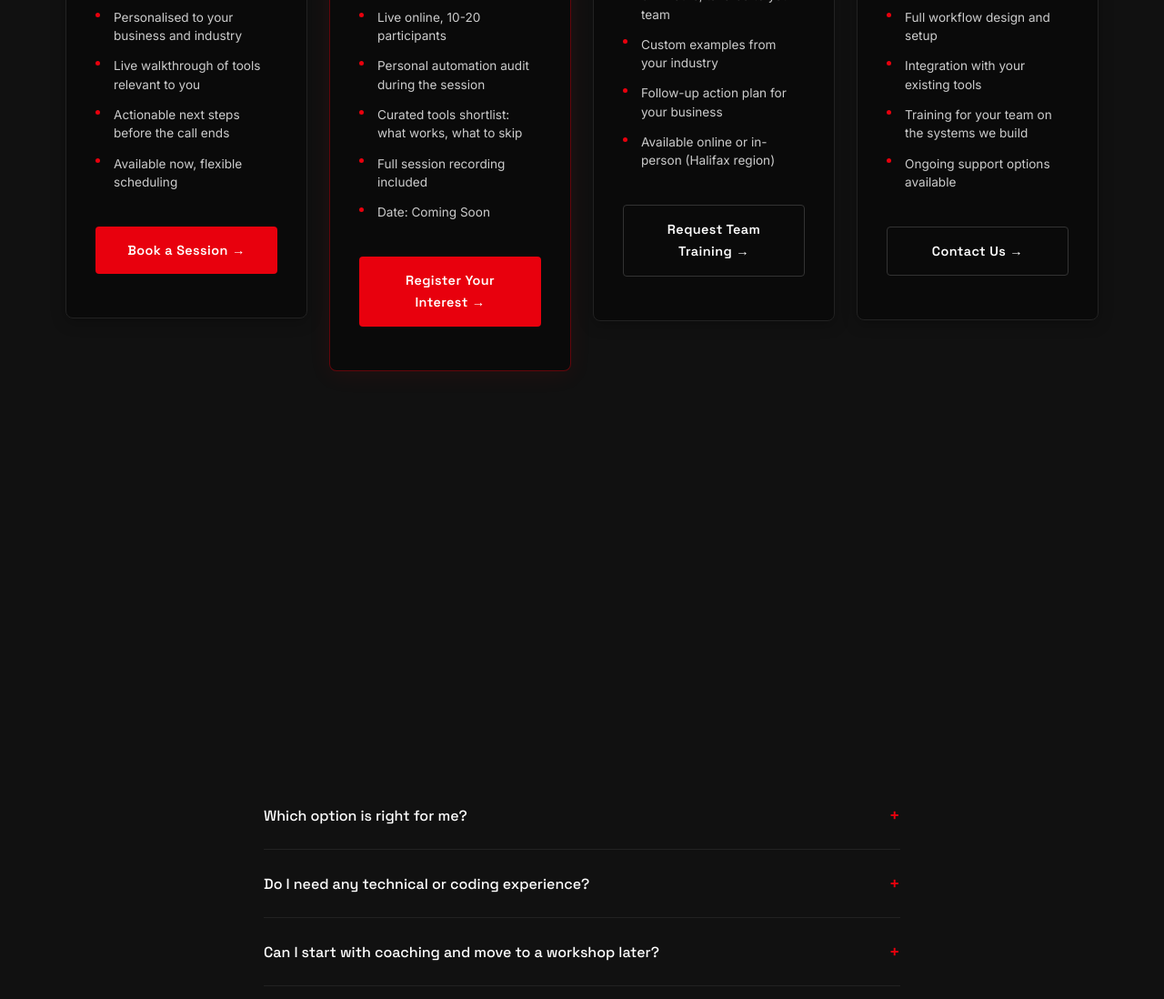
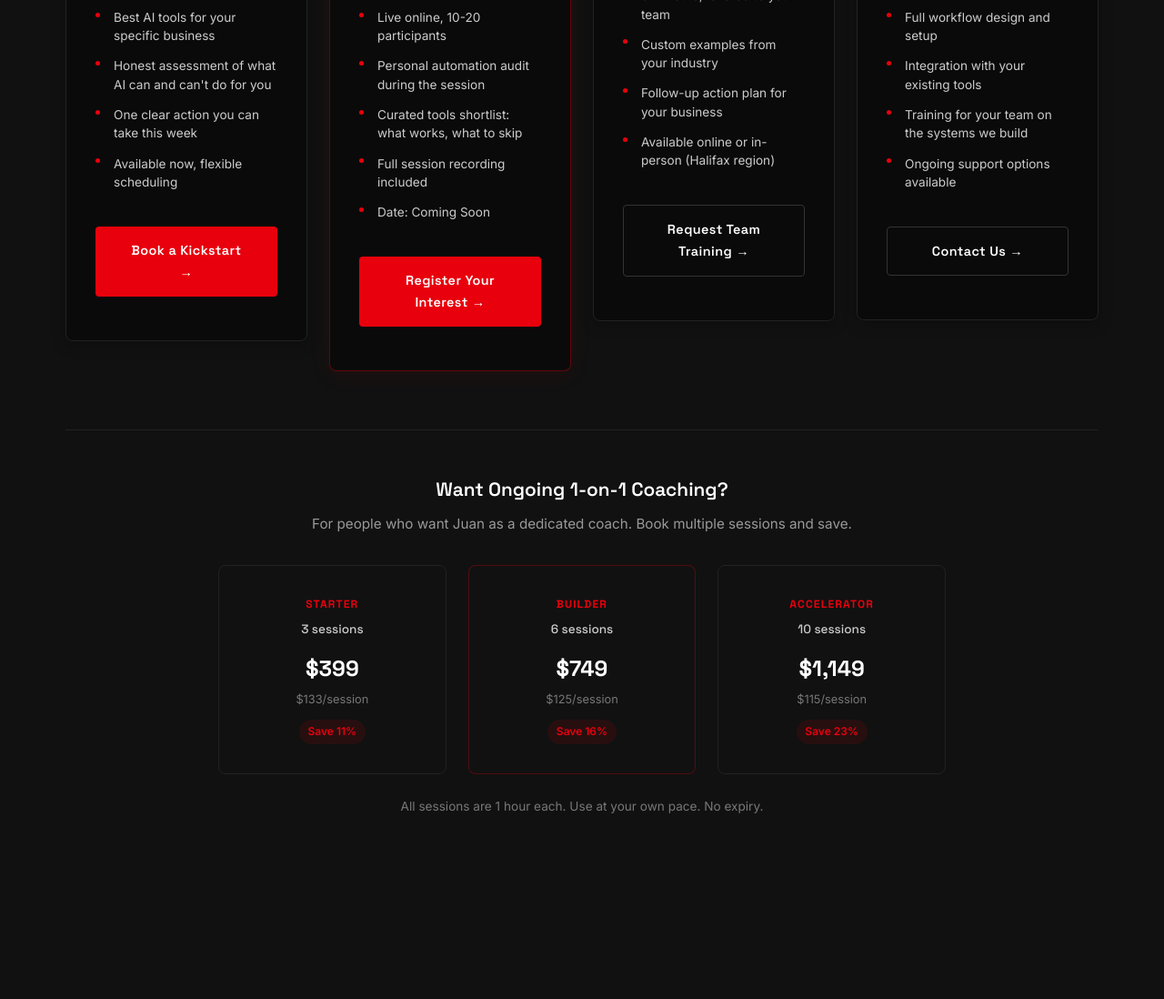
Before and after one commit to Inspired-Creative-Group/icg-website, a plain HTML site: page ai-training.html in a window 1280 px wide. Shown: the part 6920-8018 px from the top of the page at 91% size. Drawn offline with nearby package versions, Linux system fonts and the light colour scheme.

Commit message:
Reframe Tier 1 as AI Kickstart + add coaching packages
- Tier 1 renamed from '1-on-1 Coaching' to 'AI Kickstart' (introductory session)
- New copy: 'Not sure where to start?' positioning
- Added coaching packages section below pricing grid:
  Starter (3 sessions/), Builder (6/), Accelerator (10/,149)
- Builder package highlighted with featured border
- Form dropdown updated with all new options
- Structured data updated with multiple offers
- Responsive: 3-col grid on desktop, single col on mobile

```diff
--- a/ai-training.css
+++ b/ai-training.css
@@ -528,6 +528,111 @@
     font-style: italic;
 }
 
+/* ─── COACHING PACKAGES (below pricing tiers) ────────────────── */
+.coaching-packages {
+    margin-top: var(--space-2xl);
+    padding-top: var(--space-xl);
+    border-top: 1px solid var(--color-border);
+}
+.coaching-packages-header {
+    text-align: center;
+    margin-bottom: var(--space-lg);
+}
+.coaching-packages-header h3 {
+    font-family: var(--font-heading);
+    font-size: 1.3rem;
+    font-weight: 600;
+    color: var(--color-white);
+    margin-bottom: var(--space-xs);
+}
+.coaching-packages-header p {
+    font-size: 0.95rem;
+    color: var(--color-gray-400);
+    line-height: 1.6;
+}
+.coaching-packages-grid {
+    display: grid;
+    grid-template-columns: repeat(3, 1fr);
+    gap: var(--space-md);
+    max-width: 800px;
+    margin: 0 auto;
+}
+.coaching-package-card {
+    display: flex;
+    flex-direction: column;
+    align-items: center;
+    gap: 0.4rem;
+    padding: var(--space-lg) var(--space-md);
+    background: var(--color-surface);
+    border: 1px solid var(--color-border);
+    border-radius: 8px;
+    text-align: center;
+    transition: border-color 0.3s ease, box-shadow 0.3s ease;
+}
+.coaching-package-card:hover {
+    border-color: var(--color-border-light);
+    box-shadow: var(--shadow-card-hover);
+}
+.coaching-package-featured {
+    border-color: rgba(232, 0, 13, 0.3);
+}
+.coaching-package-featured:hover {
+    border-color: rgba(232, 0, 13, 0.5);
+}
+.package-name {
+    font-family: var(--font-heading);
+    font-size: 0.75rem;
+    font-weight: 700;
+    letter-spacing: 0.1em;
+    text-transform: uppercase;
+    color: var(--color-red);
+}
+.package-sessions {
+    font-family: var(--font-heading);
+    font-size: 0.85rem;
+    font-weight: 500;
+    color: var(--color-gray-300);
+}
+.package-price {
+    display: flex;
+    flex-direction: column;
+    align-items: center;
+    gap: 0.15rem;
+    margin: 0.3rem 0;
+}
+.package-amount {
+    font-family: var(--font-heading);
+    font-size: 1.5rem;
+    font-weight: 700;
+    color: var(--color-white);
+}
+.package-per {
+    font-size: 0.8rem;
+    color: var(--color-gray-500);
+}
+.package-savings {
+    font-size: 0.75rem;
+    font-weight: 600;
+    color: var(--color-red);
+    background: rgba(232, 0, 13, 0.1);
+    padding: 0.2rem 0.6rem;
+    border-radius: 100px;
+}
+.coaching-packages-note {
+    text-align: center;
+    font-size: 0.85rem;
+    color: var(--color-gray-500);
+    margin-top: var(--space-md);
+}
+
+@media (max-width: 600px) {
+    .coaching-packages-grid {
+        grid-template-columns: 1fr;
+        max-width: 320px;
+    }
+}
+
+
 /* ─── FAQ SECTION ────────────────────────────────────────────── */
 .workshop-faq {
     background: var(--color-surface);
--- a/ai-training.html
+++ b/ai-training.html
@@ -55,12 +55,22 @@
                 "name": "Inspired Creative Group Inc."
             }
         },
-        "offers": {
-            "@type": "Offer",
-            "price": "199",
-            "priceCurrency": "CAD",
-            "availability": "https://schema.org/PreOrder"
-        },
+        "offers": [
+            {
+                "@type": "Offer",
+                "name": "AI Kickstart — Single Session",
+                "price": "149",
+                "priceCurrency": "CAD",
+                "availability": "https://schema.org/InStock"
+            },
+            {
+                "@type": "Offer",
+                "name": "Group Workshop",
+                "price": "199",
+                "priceCurrency": "CAD",
+                "availability": "https://schema.org/PreOrder"
+            }
+        ],
         "duration": "PT2H30M",
         "isAccessibleForFree": false,
         "audience": {
@@ -338,21 +348,21 @@
             </div>
             <div class="workshop-tiers-grid">
 
-                <!-- Tier 1: 1-on-1 -->
+                <!-- Tier 1: AI Kickstart -->
                 <div class="workshop-tier-card gsap-animate">
-                    <span class="tier-label">1-on-1 Coaching</span>
+                    <span class="tier-label">AI Kickstart</span>
                     <div class="tier-price">
                         <span class="tier-amount">$149</span>
-                        <span class="tier-unit">CAD / hour</span>
+                        <span class="tier-unit">CAD / single session</span>
                     </div>
-                    <p class="tier-description">Bring your business, your questions, your problems. One hour with Juan over Zoom, focused entirely on your AI opportunities.</p>
+                    <p class="tier-description">Not sure where to start? One hour with Juan over Zoom. Real answers, the right tools, and a clear first step for your business.</p>
                     <ul class="tier-features">
-                        <li>Personalised to your business and industry</li>
-                        <li>Live walkthrough of tools relevant to you</li>
-                        <li>Actionable next steps before the call ends</li>
+                        <li>Best AI tools for your specific business</li>
+                        <li>Honest assessment of what AI can and can't do for you</li>
+                        <li>One clear action you can take this week</li>
                         <li>Available now, flexible scheduling</li>
                     </ul>
-                    <a href="#workshop-signup" class="btn btn-primary tier-cta">Book a Session →</a>
+                    <a href="#workshop-signup" class="btn btn-primary tier-cta">Book a Kickstart →</a>
                 </div>
 
                 <!-- Tier 2: Group Workshop -->
@@ -408,6 +418,44 @@
                     <a href="#workshop-signup" class="btn btn-ghost tier-cta">Contact Us →</a>
                 </div>
 
+            </div>
+
+            <!-- Coaching Packages -->
+            <div class="coaching-packages gsap-animate">
+                <div class="coaching-packages-header">
+                    <h3>Want Ongoing 1-on-1 Coaching?</h3>
+                    <p>For people who want Juan as a dedicated coach. Book multiple sessions and save.</p>
+                </div>
+                <div class="coaching-packages-grid">
+                    <div class="coaching-package-card">
+                        <span class="package-name">Starter</span>
+                        <span class="package-sessions">3 sessions</span>
+                        <div class="package-price">
+                            <span class="package-amount">$399</span>
+                            <span class="package-per">$133/session</span>
+                        </div>
+                        <span class="package-savings">Save 11%</span>
+                    </div>
+                    <div class="coaching-package-card coaching-package-featured">
+                        <span class="package-name">Builder</span>
+                        <span class="package-sessions">6 sessions</span>
+                        <div class="package-price">
+                            <span class="package-amount">$749</span>
+                            <span class="package-per">$125/session</span>
+                        </div>
+                        <span class="package-savings">Save 16%</span>
+                    </div>
+                    <div class="coaching-package-card">
+                        <span class="package-name">Accelerator</span>
+                        <span class="package-sessions">10 sessions</span>
+                        <div class="package-price">
+                            <span class="package-amount">$1,149</span>
+                            <span class="package-per">$115/session</span>
+                        </div>
+                        <span class="package-savings">Save 23%</span>
+                    </div>
+                </div>
+                <p class="coaching-packages-note">All sessions are 1 hour each. Use at your own pace. No expiry.</p>
             </div>
         </div>
     </section>
@@ -508,7 +556,10 @@
                                 <label for="workshopTier">Which option interests you? *</label>
                                 <select id="workshopTier" name="tier" required>
                                     <option value="" disabled selected>Select an option</option>
-                                    <option value="coaching">1-on-1 Coaching ($149/hr)</option>
+                                    <option value="kickstart">AI Kickstart — single session ($149)</option>
+                                    <option value="starter-3">1-on-1 Starter — 3 sessions ($399)</option>
+                                    <option value="builder-6">1-on-1 Builder — 6 sessions ($749)</option>
+                                    <option value="accelerator-10">1-on-1 Accelerator — 10 sessions ($1,149)</option>
                                     <option value="workshop">Group Workshop ($199/person)</option>
                                     <option value="team">Team Training ($2,500/session)</option>
                                     <option value="implementation">AI Implementation (Custom)</option>
```
